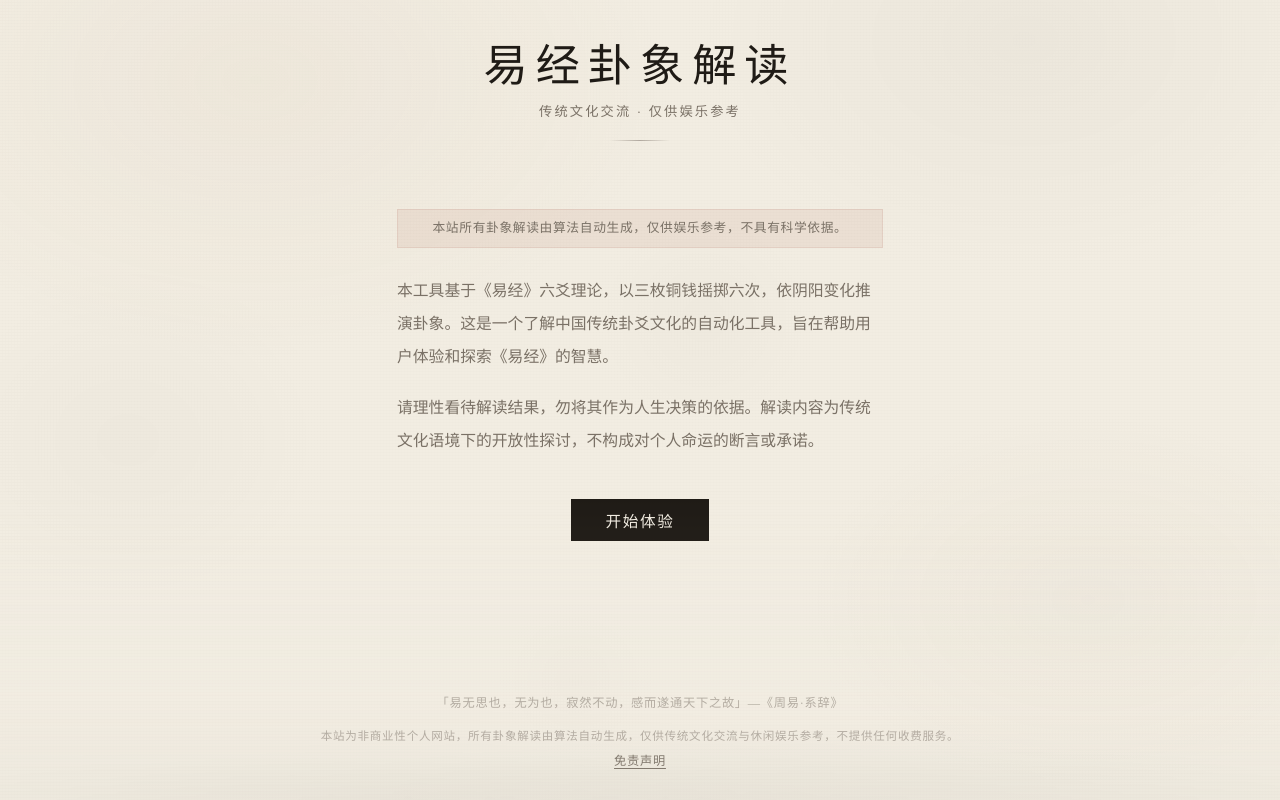
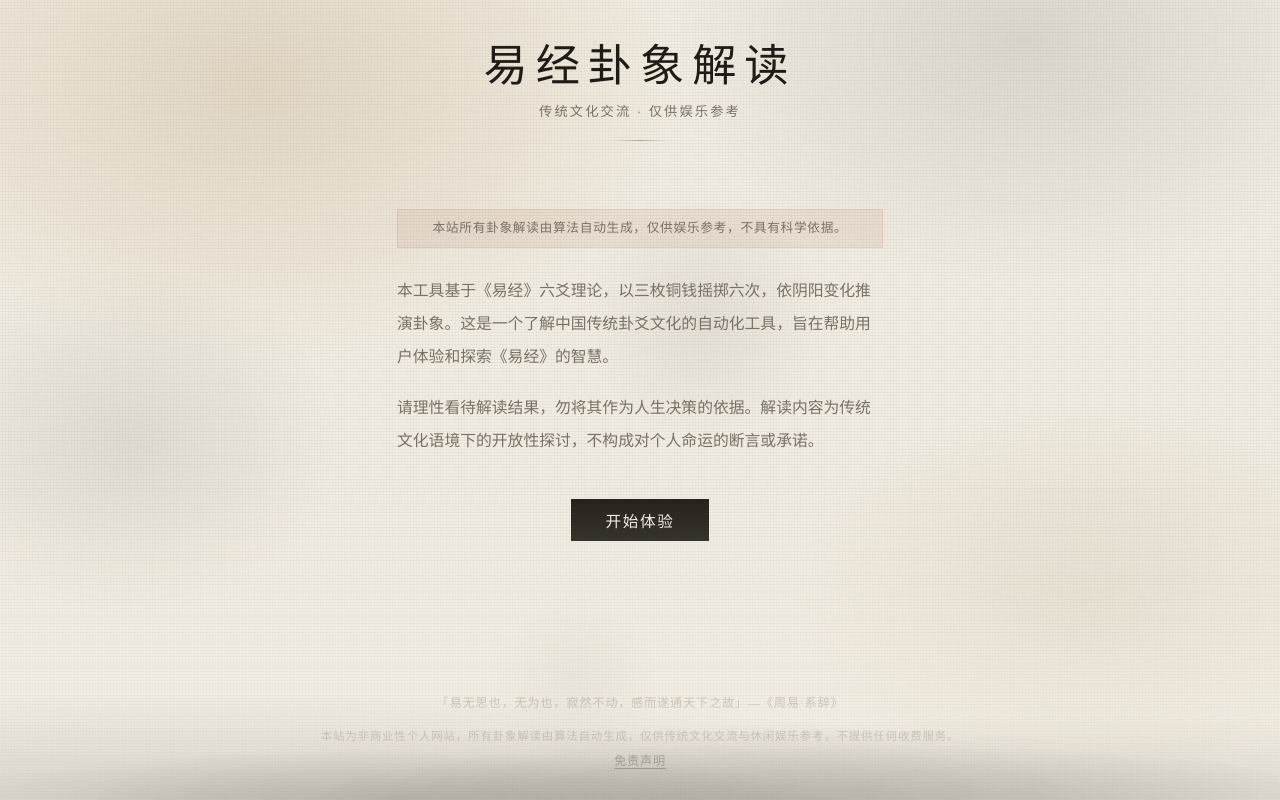
Before and after one commit to ChenyuHeee/tao, a React (Vite) app: page / in a window 1280 px wide. Built offline with nearby package versions, Linux system fonts and the light colour scheme; a web font is replaced by a local one.

Commit message:
Fix background visibility — remove outer opacity, increase gradient alpha values

```diff
--- a/src/styles/reset.css
+++ b/src/styles/reset.css
@@ -32,36 +32,35 @@ body::before {
   inset: 0;
   z-index: 0;
   pointer-events: none;
-  opacity: 0.45;
   background-image:
     /* Silk weave — horizontal threads */
     repeating-linear-gradient(
       0deg,
       transparent,
       transparent 2px,
-      rgba(31, 27, 22, 0.018) 2px,
-      rgba(31, 27, 22, 0.018) 3px
+      rgba(31, 27, 22, 0.04) 2px,
+      rgba(31, 27, 22, 0.04) 3px
     ),
     /* Silk weave — vertical threads */
     repeating-linear-gradient(
       90deg,
       transparent,
       transparent 2px,
-      rgba(31, 27, 22, 0.012) 2px,
-      rgba(31, 27, 22, 0.012) 3px
+      rgba(31, 27, 22, 0.025) 2px,
+      rgba(31, 27, 22, 0.025) 3px
     ),
-    /* Warm parchment tone — upper left */
-    radial-gradient(ellipse 600px 400px at 20% 10%, rgba(180, 150, 110, 0.12) 0%, transparent 70%),
+    /* Warm parchment patina — upper left */
+    radial-gradient(ellipse 600px 400px at 20% 10%, rgba(180, 150, 110, 0.25) 0%, transparent 70%),
     /* Cool ink wash — upper right */
-    radial-gradient(ellipse 500px 350px at 80% 5%, rgba(31, 27, 22, 0.06) 0%, transparent 70%),
+    radial-gradient(ellipse 500px 350px at 80% 5%, rgba(31, 27, 22, 0.10) 0%, transparent 70%),
     /* Deep ink stain — mid left */
-    radial-gradient(ellipse 300px 250px at 10% 55%, rgba(31, 27, 22, 0.04) 0%, transparent 70%),
+    radial-gradient(ellipse 300px 250px at 10% 55%, rgba(31, 27, 22, 0.08) 0%, transparent 70%),
     /* Warm wash — lower right */
-    radial-gradient(ellipse 450px 300px at 85% 75%, rgba(160, 140, 110, 0.08) 0%, transparent 65%),
+    radial-gradient(ellipse 450px 300px at 85% 75%, rgba(160, 140, 110, 0.15) 0%, transparent 65%),
     /* Faint ink drop — center */
-    radial-gradient(circle 200px at 55% 40%, rgba(31, 27, 22, 0.03) 0%, transparent 60%),
+    radial-gradient(circle 200px at 55% 40%, rgba(31, 27, 22, 0.06) 0%, transparent 60%),
     /* Another ink bloom — lower center */
-    radial-gradient(circle 150px at 45% 85%, rgba(31, 27, 22, 0.025) 0%, transparent 55%);
+    radial-gradient(circle 150px at 45% 85%, rgba(31, 27, 22, 0.05) 0%, transparent 55%);
 }
 
 /*
@@ -75,17 +74,16 @@ body::after {
   inset: 0;
   z-index: 0;
   pointer-events: none;
-  opacity: 0.22;
   background-image:
     /* Far layer — soft, distant peaks */
-    radial-gradient(ellipse 120% 180px at 15% 100%, rgba(31, 27, 22, 0.08) 0%, transparent 60%),
-    radial-gradient(ellipse 90% 140px at 55% 100%, rgba(31, 27, 22, 0.06) 0%, transparent 55%),
-    radial-gradient(ellipse 100% 150px at 85% 100%, rgba(31, 27, 22, 0.07) 0%, transparent 58%),
+    radial-gradient(ellipse 120% 180px at 15% 100%, rgba(31, 27, 22, 0.12) 0%, transparent 60%),
+    radial-gradient(ellipse 90% 140px at 55% 100%, rgba(31, 27, 22, 0.09) 0%, transparent 55%),
+    radial-gradient(ellipse 100% 150px at 85% 100%, rgba(31, 27, 22, 0.10) 0%, transparent 58%),
     /* Near layer — slightly darker, overlapping hills */
-    radial-gradient(ellipse 70% 100px at 30% 100%, rgba(31, 27, 22, 0.10) 0%, transparent 50%),
-    radial-gradient(ellipse 80% 110px at 65% 100%, rgba(31, 27, 22, 0.08) 0%, transparent 52%),
+    radial-gradient(ellipse 70% 100px at 30% 100%, rgba(31, 27, 22, 0.15) 0%, transparent 50%),
+    radial-gradient(ellipse 80% 110px at 65% 100%, rgba(31, 27, 22, 0.12) 0%, transparent 52%),
     /* Mist layer — soft horizontal haze */
-    linear-gradient(to top, rgba(242, 237, 226, 0.5) 0%, transparent 40%);
+    linear-gradient(to top, rgba(242, 237, 226, 0.6) 0%, transparent 40%);
 }
 
 h1, h2, h3, h4 {
```
